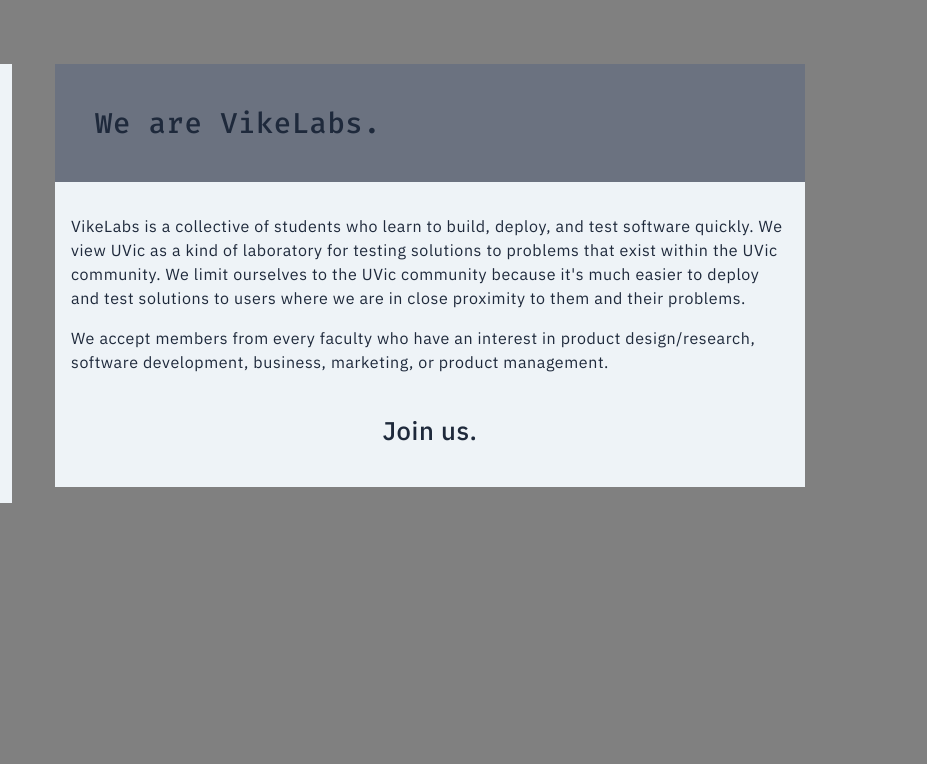
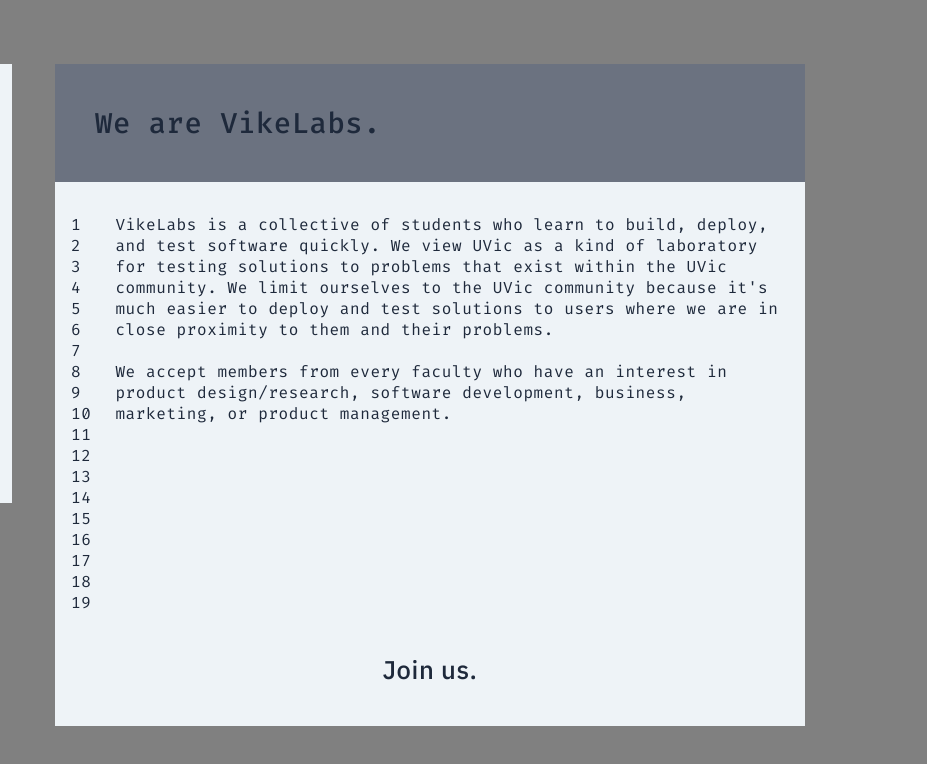
Before and after one commit to robchendev/VikeLabsNew, a Gatsby site: page /about in a window 1280 px wide. Shown: the full height of the page, 353-1280 px from the left. Built offline with nearby package versions, Linux system fonts and the light colour scheme; Gatsby itself is replaced by a stand-in of ours.

Commit message:
Update about.js

```diff
--- a/src/pages/about.js
+++ b/src/pages/about.js
@@ -1,7 +1,8 @@
-import React, {useState, useEffect} from "react"
+import React, {useState, useEffect, createRef} from "react"
 import Layout from "../components/Layout/Layout"
 import styled from '@emotion/styled';
 import {COLORS} from '../styles/globalstyles/theme';
+import {globalStyle} from '../styles/globalstyles/globalStyles';
 
 const Page = styled.body`
   background-color: var(--color-background, ${COLORS.background.light});
@@ -18,13 +19,22 @@
     margin-bottom: 0;
   }
 `
-const Content = styled.section`
+const ContentBox = styled.section`
   padding-top: 2rem;
   padding-left: 1rem;
   padding-right: 1rem;
+  display: flex;
+  font-family: "fira code";
 `
+const LineNumbers = styled.span`
+  padding-right: 1.5rem;
+`
+
+const Content = styled.span`
+
+`
+
 const Ending = styled.section`
-  //background-color: var(--color-primary, ${COLORS.primary.light});
   padding: 2.5rem;
   display: flex;
   justify-content: center;
@@ -34,19 +44,38 @@
   }
 `
 
-
 const About = () => {
 
   //const [windowSize, setWindowSize] = useState(1000);
 
-  function getLineNumber() {
-    let content = document.getElementById("test").innerHTML;
-    console.log(content);
-    //return lineNum;
+  function getNumExtraLineBreaks(content) {
+    let message = content.innerHTML;
+    let emptyLines = message.match(/(<br>)+/g);
+    if (emptyLines) {
+      return emptyLines.length;
+    }
+    return 0;
+  }
+  function getNumLines(content) {
+    if (window !== undefined) {
+      let numEmptyLines = getNumExtraLineBreaks(content);
+      let style = window.getComputedStyle(content, null);
+      let fontSize = parseFloat(style.getPropertyValue('font-size'));
+      let fontWidth = 0.6 * fontSize;
+      let width = parseFloat(style.getPropertyValue('width'));
+      let charWidth = width / fontWidth;
+      console.log(charWidth);
+      let rawHTMLStr = content.innerText;
+      let numRawLines = rawHTMLStr.length / charWidth;
+      let numLines = numRawLines - numEmptyLines;
+      return numLines;
+    }
+    return 0;
   }
 
   useEffect(() => {
-    getLineNumber();
+    let content = document.getElementById("content");
+    console.log(getNumLines(content));
   }, [])
   return (
     <Layout title="About">
@@ -54,10 +83,37 @@
         <Opening>
           <h1>We are VikeLabs.</h1>
         </Opening>
-        <Content id="test">
-          <p>VikeLabs is a collective of students who learn to build, deploy, and test software quickly. We view UVic as a kind of laboratory for testing solutions to problems that exist within the UVic community. We limit ourselves to the UVic community because it's much easier to deploy and test solutions to users where we are in close proximity to them and their problems.</p>
-          <p>We accept members from every faculty who have an interest in product design/research, software development, business, marketing, or product management.</p>
+        <ContentBox id="contentBox">
+          <LineNumbers id="lineNumbers">
+            1<br></br>
+            2<br></br>
+            3<br></br>
+            4<br></br>
+            5<br></br>
+            6<br></br>
+            7<br></br>
+            8<br></br>
+            9<br></br>
+            10<br></br>
+            11<br></br>
+            12<br></br>
+            13<br></br>
+            14<br></br>
+            15<br></br>
+            16<br></br>
+            17<br></br>
+            18<br></br>
+            19<br></br>
+          </LineNumbers>
+          <Content id="content">
+            VikeLabs is a collective of students who learn to build, deploy, and test software quickly. We view UVic as a kind of laboratory for testing solutions to problems that exist within the UVic community. We limit ourselves to the UVic community because it's much easier to deploy and test solutions to users where we are in close proximity to them and their problems.
+            <br></br>
+            <br></br>
+            We accept members from every faculty who have an interest in product design/research, software development, business, marketing, or product management.
+
+
           </Content>
+          </ContentBox>
         <Ending>
           <h2>Join us.</h2>
         </Ending>
```
